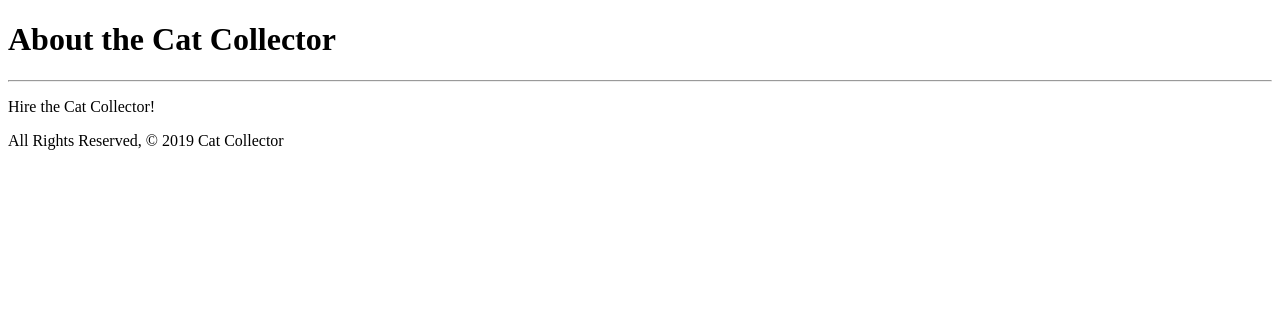
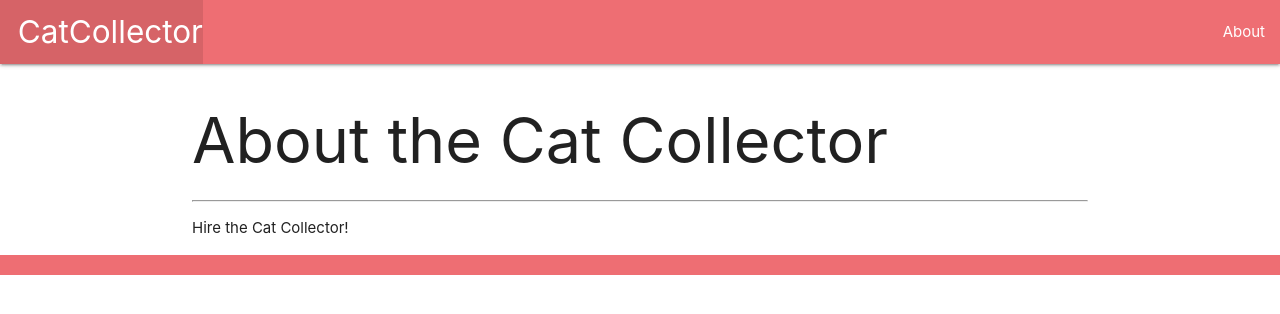
Before and after one commit to daydin14/catcollector, a Django app: page /about/ in a window 1280 px wide. Shown: the top 314 px of the page. Run offline with Django 4.2, Linux system fonts and the light colour scheme.

Commit message:
Template inheritance (partials) and Materialize CSS Framework

```diff
--- a/main_app/templates/about.html
+++ b/main_app/templates/about.html
@@ -1,17 +1,7 @@
-<!DOCTYPE html>
-<html lang="en">
-  <head>
-    <meta charset="UTF-8" />
-    <meta name="viewport" content="width=device-width, initial-scale=1.0" />
-    <meta http-equiv="X-UA-Compatible" content="ie=edge" />
-    <title>Cat Collector</title>
-  </head>
+{% extends 'base.html' %} {% block content %}
 
-  <body>
-    <h1>About the Cat Collector</h1>
-    <hr />
-    <p>Hire the Cat Collector!</p>
-  </body>
+<h1>About the Cat Collector</h1>
+<hr />
+<p>Hire the Cat Collector!</p>
 
-  <footer>All Rights Reserved, &copy; 2019 Cat Collector</footer>
-</html>
+{% endblock %}
--- /dev/null
+++ b/main_app/templates/base.html
@@ -0,0 +1,35 @@
+<!DOCTYPE html>
+<html lang="en">
+  <head>
+    <meta charset="UTF-8" />
+    <meta name="viewport" content="width=device-width, initial-scale=1.0" />
+    <meta http-equiv="X-UA-Compatible" content="ie=edge" />
+    <title>Cat Collector</title>
+    <link
+      rel="stylesheet"
+      href="https://cdnjs.cloudflare.com/ajax/libs/materialize/1.0.0/css/materialize.min.css"
+    />
+  </head>
+  <body>
+    <header class="navbar-fixed">
+      <nav>
+        <div class="nav-wrapper">
+          <ul>
+            <li>
+              <a href="/" class="left brand-logo">&nbsp;&nbsp;CatCollector</a>
+            </li>
+          </ul>
+          <ul class="right">
+            <li><a href="/about">About</a></li>
+          </ul>
+        </div>
+      </nav>
+    </header>
+    <main class="container">{% block content %} {% endblock %}</main>
+    <footer class="page-footer">
+      <div class="right">
+        All Rights Reserved, &copy; 2019 Cat Collector &nbsp;
+      </div>
+    </footer>
+  </body>
+</html>
```
